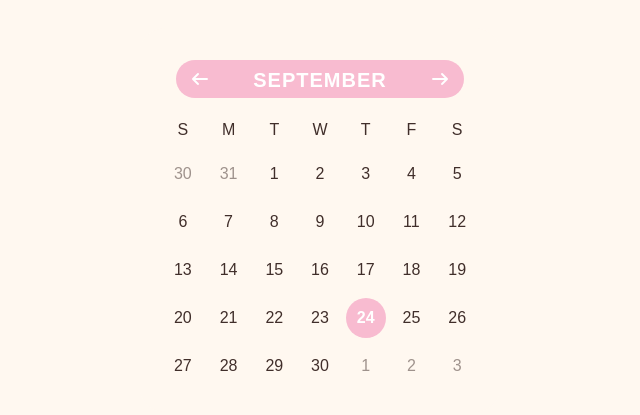
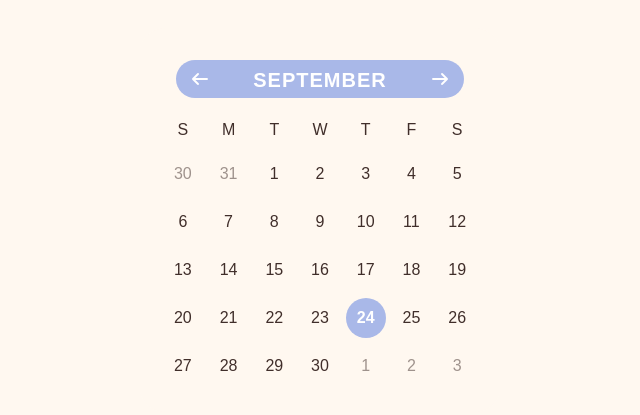
Before and after one commit to gracenotioncreator-alt/purple-calendar-widget, a plain HTML site: page index.html in a window 1280 px wide. Shown: the part 180-595 px from the top of the page, without its empty margins (320-960 px from the left). Drawn offline with Linux system fonts and the light colour scheme.

Commit message:
Change background color for month-pill and today
Updated background colors for month-pill and today classes.

```diff
--- a/style.css
+++ b/style.css
@@ -1,5 +1,3 @@
-
-
 .fade {
     color: #402E2A;
     opacity: 0.5;
@@ -36,7 +34,7 @@ body {
     margin-top: 2px;
     display: flex;
     align-items: center;
-    background-color: #F8BBD0;
+    background-color: #A9B8E8;
     border-radius: 999px;
     padding: 0 14px;
     gap: 8px;
@@ -113,7 +111,7 @@ body {
 }
 
 .days .today {
-    background-color: #F8BBD0;
+    background-color: #A9B8E8;
     color: #FFFFFF;
     border-radius: 50%;
     font-weight: bold;
```
